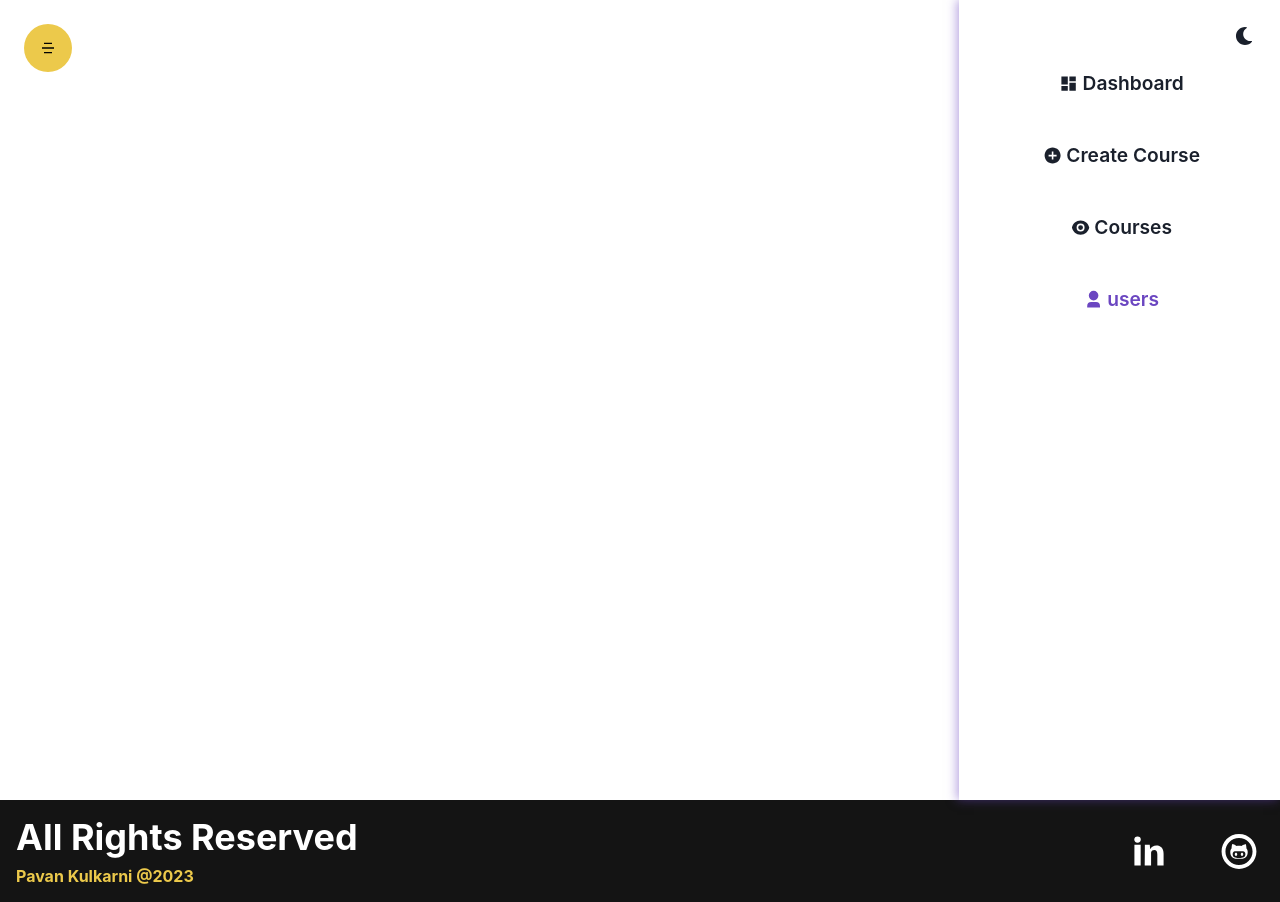
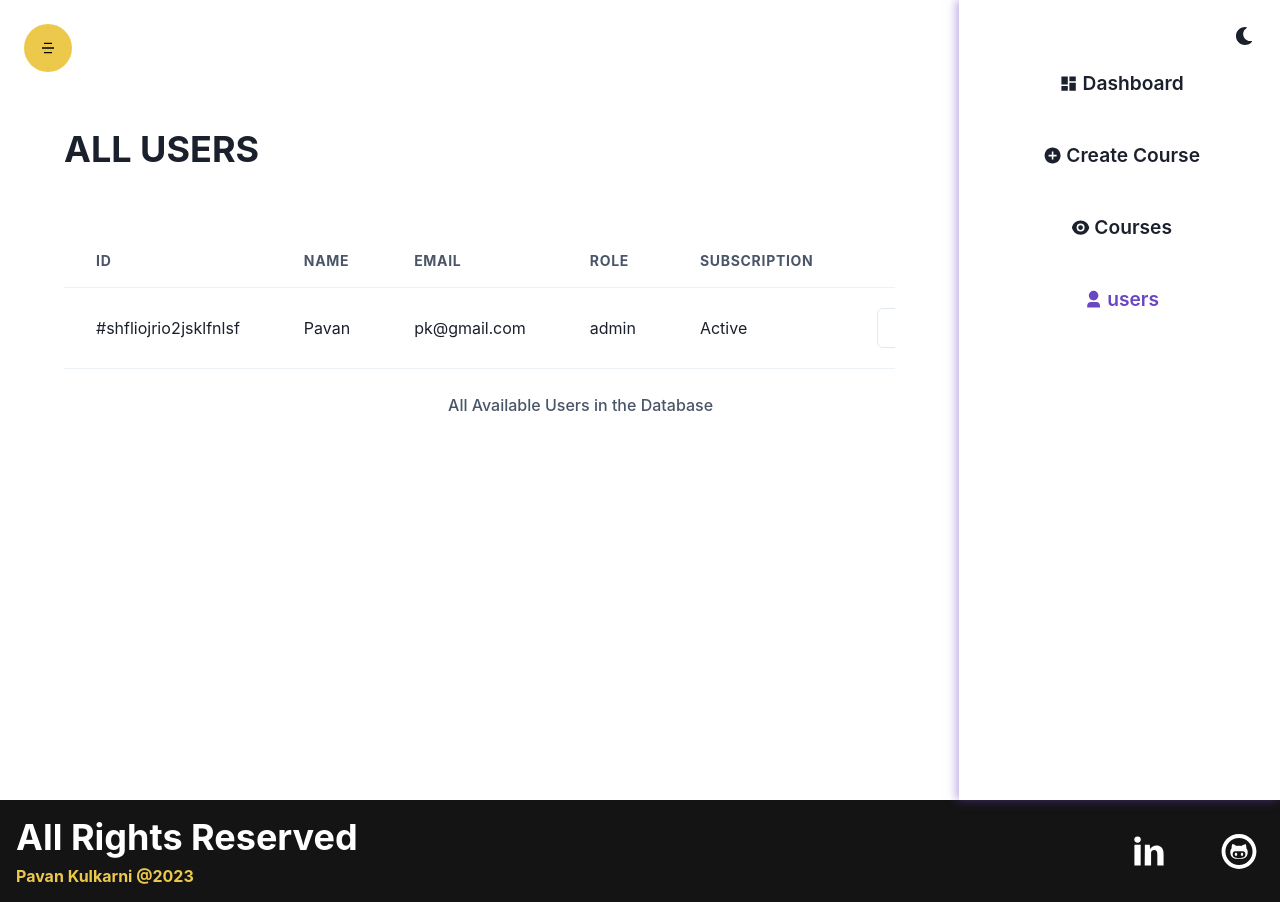
Before and after one commit to pavandeveloperr/TechMate, a React (Create React App) app in the folder techmate-frontend/: page /admin/users in a window 1280 px wide. Built offline with nearby package versions, Linux system fonts and the light colour scheme.

Commit message:
feat: User component, CUI table

```diff
--- a/techmate-frontend/src/components/Admin/Users/Users.jsx
+++ b/techmate-frontend/src/components/Admin/Users/Users.jsx
@@ -1,18 +1,97 @@
-import { Box, Grid } from '@chakra-ui/react'
+import { Box, Button, Grid, HStack, Heading, Table, TableCaption, TableContainer, Tbody, Td, Th, Thead, Tr } from '@chakra-ui/react'
 import React from 'react'
 import cursor from '../../../assets/images/cursor.png'
 import Sidebar from '../Sidebar'
+import { RiDeleteBin7Fill } from 'react-icons/ri'
 
 const Users = () => {
+
+  const Users = [{
+    _id: "shfliojrio2jsklfnlsf",
+    name: "Pavan",
+    role: "admin",
+    subscription: {
+      status: "active",
+    },
+    email: "pk@gmail.com"
+  }]
+
+  const updateHandler = (userId) => {
+    console.log(userId);
+  }
+
+  const deleteButtonHandler = (userId) => {
+    console.log(userId);
+  }
+
   return (
     <Grid
-    css={{ cursor: `url(${cursor}), default` }}
-    minH={'100vh'} templateColumns={['1fr', '5fr 1fr']}>
+      css={{ cursor: `url(${cursor}), default` }}
+      minH={'100vh'} templateColumns={['1fr', '5fr 1fr']}>
 
-    <Box></Box>
+      <Box p={['0', '16']} overflowX='auto'>
+        <Heading textTransform={'uppercase'} children='All Users' my='16' textAlign={['cetner', 'left']} />
 
-    <Sidebar />
-</Grid>
+        {/* ChakraUi table component */}
+        <TableContainer w={['100vw', 'full']}>
+          <Table variant={'simple'} size='lg'>
+            <TableCaption>All Available Users in the Database</TableCaption>
+
+            <Thead>
+              <Tr>
+                <Th>Id</Th>
+                <Th>Name</Th>
+                <Th>Email</Th>
+                <Th>Role</Th>
+                <Th>Subscription</Th>
+                <Th isNumeric>Action</Th>
+              </Tr>
+            </Thead>
+
+            <Tbody>
+              {Users.map(item => (
+                <Row updateHandler={updateHandler} deleteButtonHandler={deleteButtonHandler} key={item._id} item={item} />
+              ))}
+            </Tbody>
+          </Table>
+        </TableContainer>
+
+
+      </Box>
+
+      <Sidebar />
+    </Grid>
   )
 }
 export default Users
+
+
+function Row({ item, updateHandler, deleteButtonHandler }) {
+  return (
+    <Tr>
+      <Td>#{item._id}</Td>
+      <Td>{item.name}</Td>
+      <Td>{item.email}</Td>
+      <Td>{item.role}</Td>
+      <Td>
+        {item.subscription && item.subscription.status === 'active'
+          ? 'Active'
+          : 'Not Active'}
+      </Td>
+
+      <Td isNumeric>
+        <HStack justifyContent={'flex-end'}>
+
+          <Button onClick={() => updateHandler(item._id)} variant={'outline'} color='purple.500'>Change Role</Button>
+
+          <Button onClick={() => deleteButtonHandler(item._id)} color='purple.600'>
+            <RiDeleteBin7Fill />
+          </Button>
+        </HStack>
+      </Td>
+
+
+
+    </Tr>
+  )
+}
```
